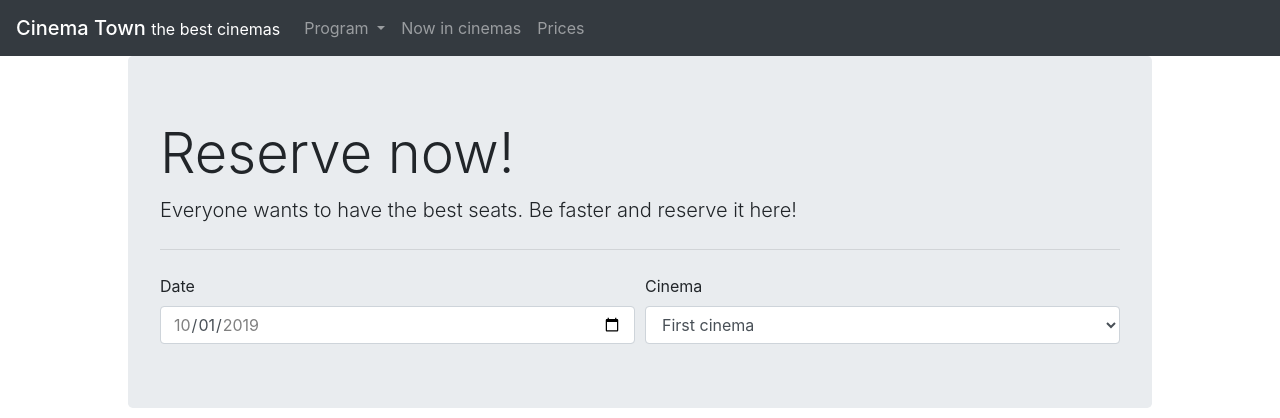
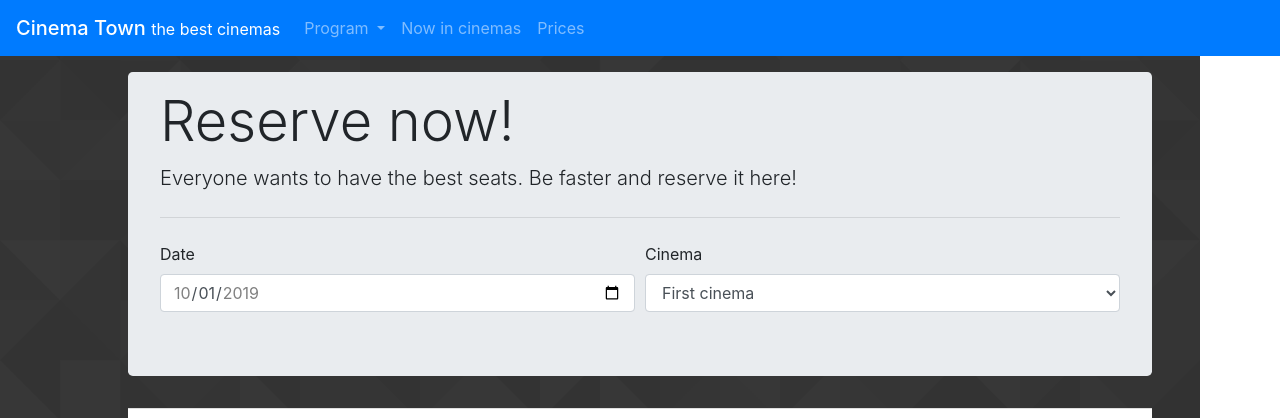
Before and after one commit to junasia/CinemaApp, a plain HTML site: page index.html in a window 1280 px wide. Shown: the top 418 px of the page. Drawn offline with nearby package versions, Linux system fonts and the light colour scheme; grey boxes are pictures that could not be loaded.

Commit message:
add background

```diff
--- a/index.html
+++ b/index.html
@@ -11,10 +11,11 @@
 
     <link rel="stylesheet" href="https://stackpath.bootstrapcdn.com/bootstrap/4.3.1/css/bootstrap.min.css"
         integrity="sha384-ggOyR0iXCbMQv3Xipma34MD+dH/1fQ784/j6cY/iJTQUOhcWr7x9JvoRxT2MZw1T" crossorigin="anonymous">
+    <link rel="stylesheet" href="style.css">
 </head>
 
 <body>
-    <nav class="navbar sticky-top navbar-expand-lg navbar-dark bg-dark">
+    <nav class="navbar sticky-top navbar-expand-lg navbar-dark bg-primary">
         <span class="navbar-brand mb-0 h1">Cinema Town <small class="navbar-band">the best cinemas</small></span>
         <button class="navbar-toggler" type="button" data-toggle="collapse" data-target="#navbarNavDropdown" aria-controls="navbarNavDropdown" aria-expanded="false" aria-label="Toggle navigation">
             <span class="navbar-toggler-icon"></span>
@@ -41,7 +42,7 @@
         </div>
     </nav>
     <container class="d-flex flex-column align-items-center">
-        <div class="jumbotron" style="width:80vw">
+        <div class="jumbotron pt-3 mt-3" style="width:80vw">
             <h1 class="display-4">Reserve now!</h1>
             <p class="lead">Everyone wants to have the best seats. Be faster and reserve it here!</p>
             <hr class="my-4">
--- /dev/null
+++ b/style.css
@@ -0,0 +1,7 @@
+body
+{
+  background-image: url("footer_lodyas.png");
+  background-repeat: no-repeat;
+  background-position: left top;
+  background-attachment: fixed;
+}
```
Also changed, not shown: confirmation.html (+1 -0 lines), film_description.html (+1 -0 lines), list_of_films.html (+1 -0 lines), personal_info.html (+1 -0 lines), prices.html (+1 -0 lines), seats.html (+1 -0 lines), footer_lodyas.png (added).
